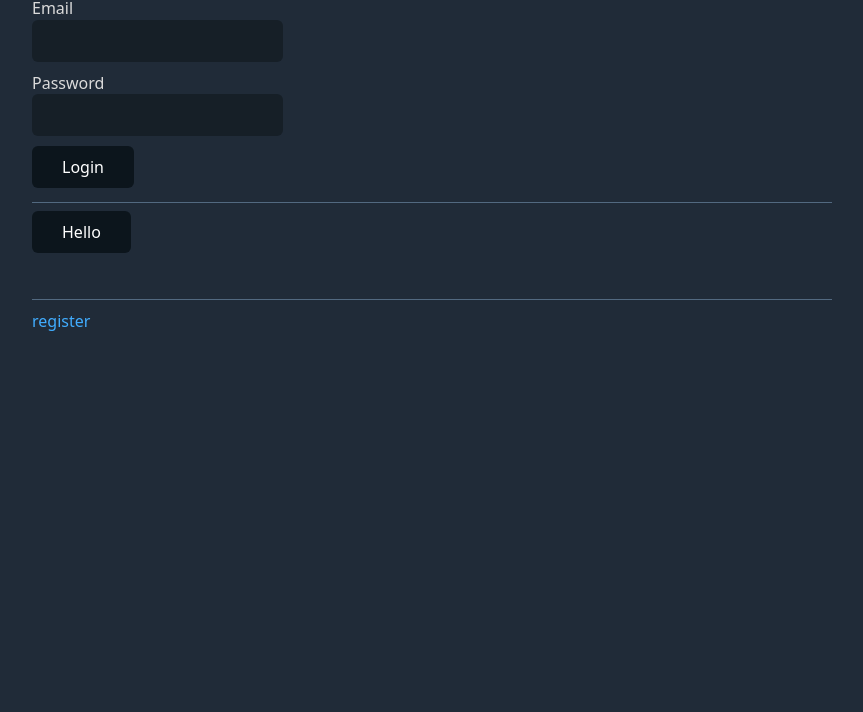
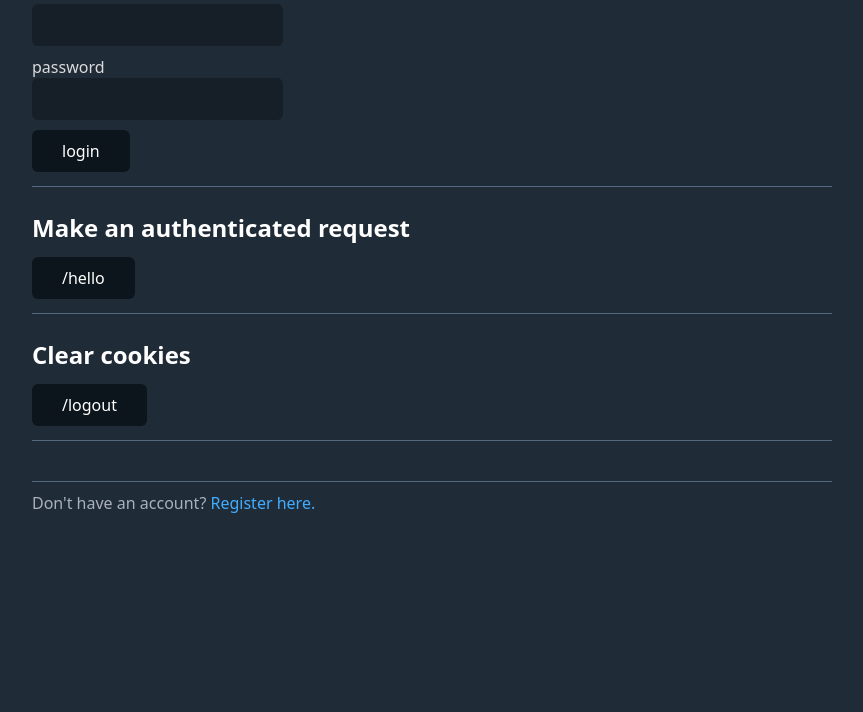
Before and after one commit to ngshiheng/worker-auth, a website: page src/templates/index.html in a window 1280 px wide. Shown: the part 88-800 px from the top of the page, without its empty margins (208-1071 px from the left). Drawn offline with nearby package versions, Linux system fonts and the light colour scheme.

Commit message:
feat: add logout

```diff
--- a/src/templates/index.html
+++ b/src/templates/index.html
@@ -10,33 +10,45 @@
     </head>
     <body>
         <main>
-            <h1>Login</h1>
+            <div>
+                <h2>Login</h2>
                 <form hx-post="/login" hx-target="#login">
                     <div>
                         <label
-                        >Email
+                            >email
                             <input name="email" type="email" />
                         </label>
                     </div>
                     <div>
                         <label
-                        >Password
+                            >password
                             <input name="password" type="password" />
                         </label>
                     </div>
                     <div>
-                    <button type="submit">Login</button>
+                        <button type="submit">login</button>
                     </div>
                 </form>
+            </div>
             <div id="login"></div>
+
             <hr />
             <div>
-                <button hx-get="/hello" hx-target="#hello">Hello</button>
+                <h2>Make an authenticated request</h2>
+                <button hx-get="/hello" hx-target="#hello">/hello</button>
+                <div id="hello"></div>
             </div>
-            <div id="hello"></div>
+
+            <hr />
+            <div>
+                <h2>Clear cookies</h2>
+                <button hx-post="/logout" hx-target="#logout">/logout</button>
+                <div id="logout"></div>
+            </div>
         </main>
+        <hr />
         <footer class="container">
-            <a href="/register">register</a>
+            Don't have an account? <a href="/register">Register here.</a>
         </footer>
     </body>
 </html>
```
Also changed, not shown: src/index.ts (+9 -1 lines), src/routes.ts (+12 -2 lines), src/templates/register.html (+8 -6 lines). Lines whose indentation alone changed are shown as unchanged.
